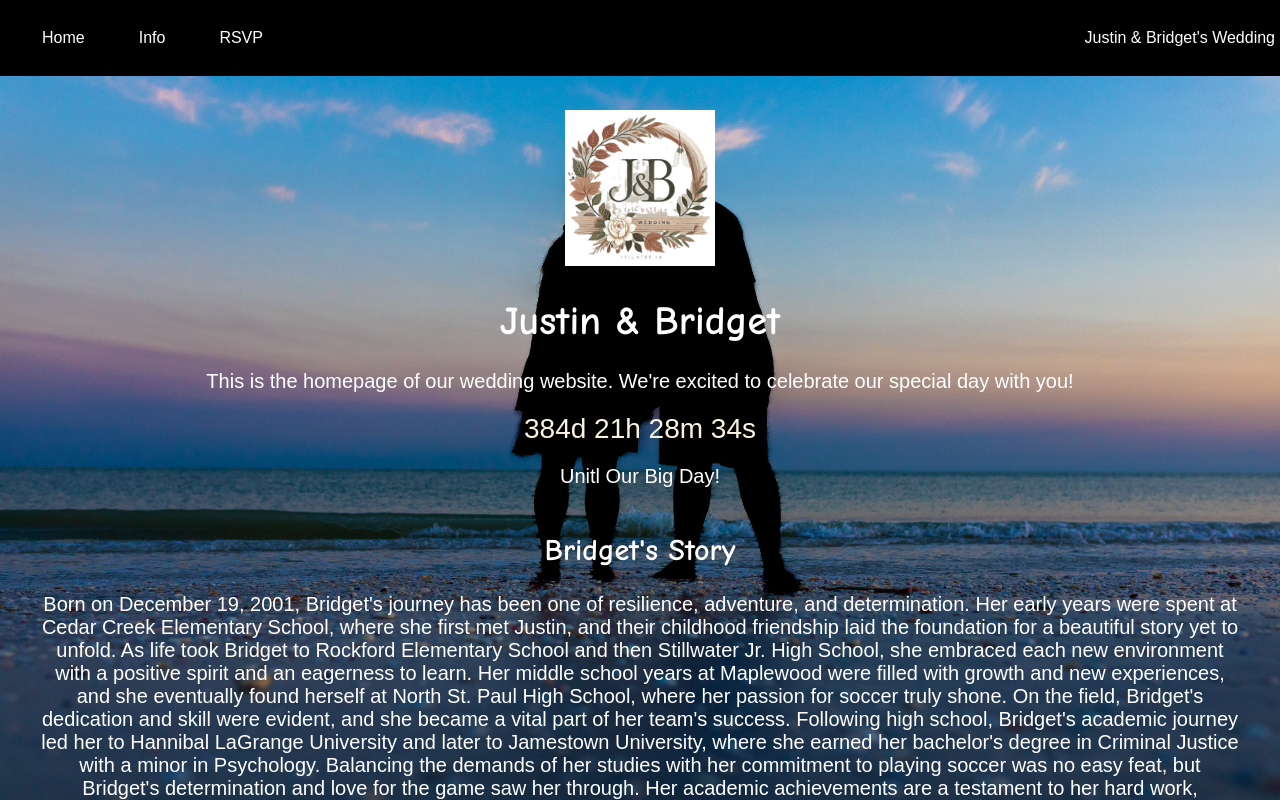
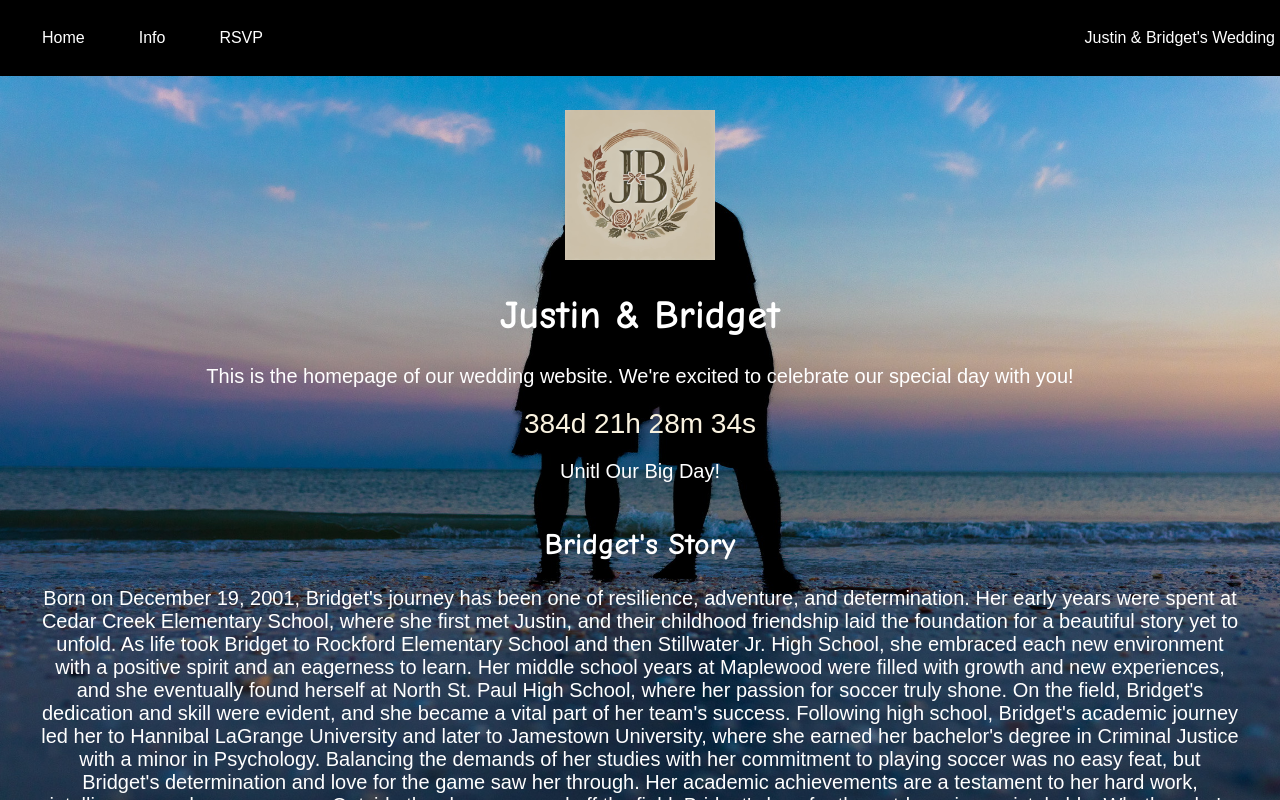
Before and after one commit to JKelley86/Justin-and-Bridget-Wedding, a plain HTML site: page index.html in a window 1280 px wide. Drawn offline with Linux system fonts and the light colour scheme.

Commit message:
Update index.html

```diff
--- a/index.html
+++ b/index.html
@@ -21,7 +21,7 @@
 
     <main>
     	<div class="logo-container">
-      	  <img src="nobackground.jpg" alt="Wedding Logo" class="logo-image">
+      	  <img src="weddinglogo.jpeg" alt="Wedding Logo" class="logo-image">
   	</div>
         <h1>Justin & Bridget</h1>
         <p>This is the homepage of our wedding website. We're excited to celebrate our special day with you!</p>
```
